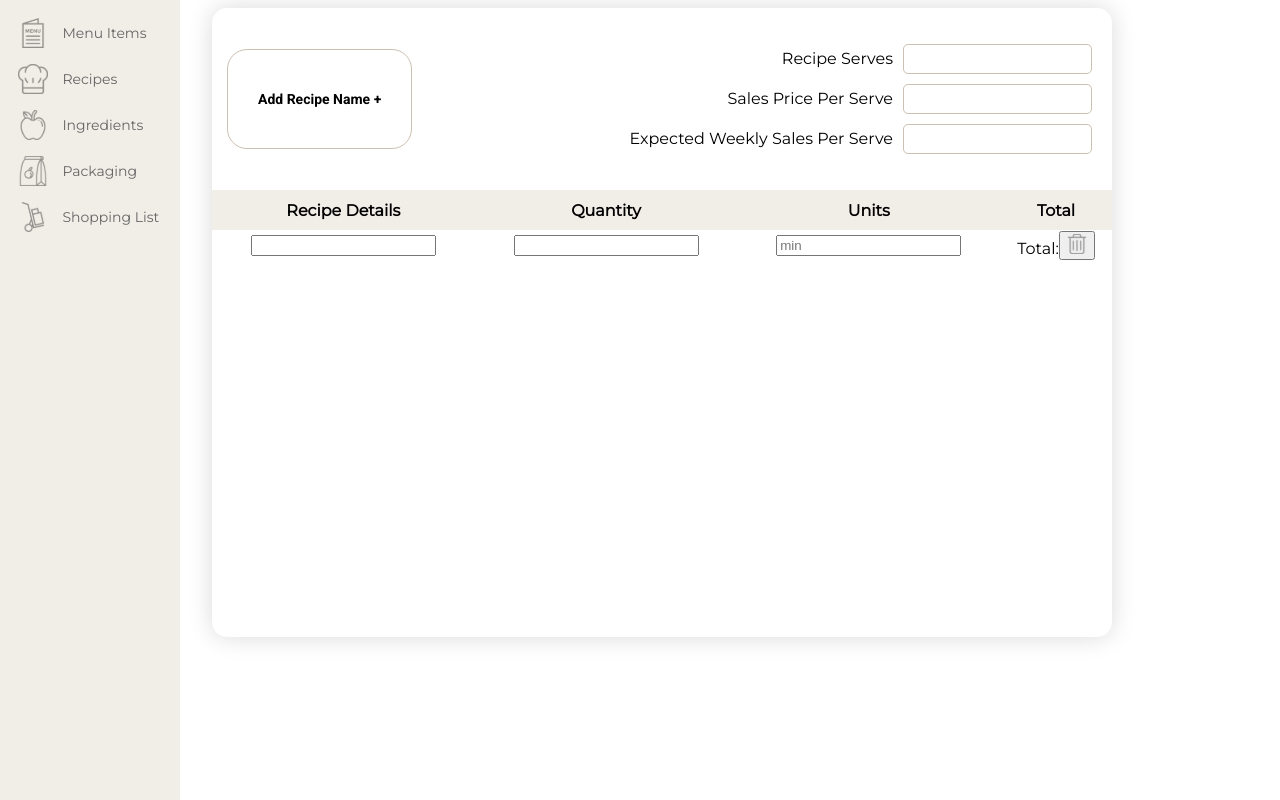
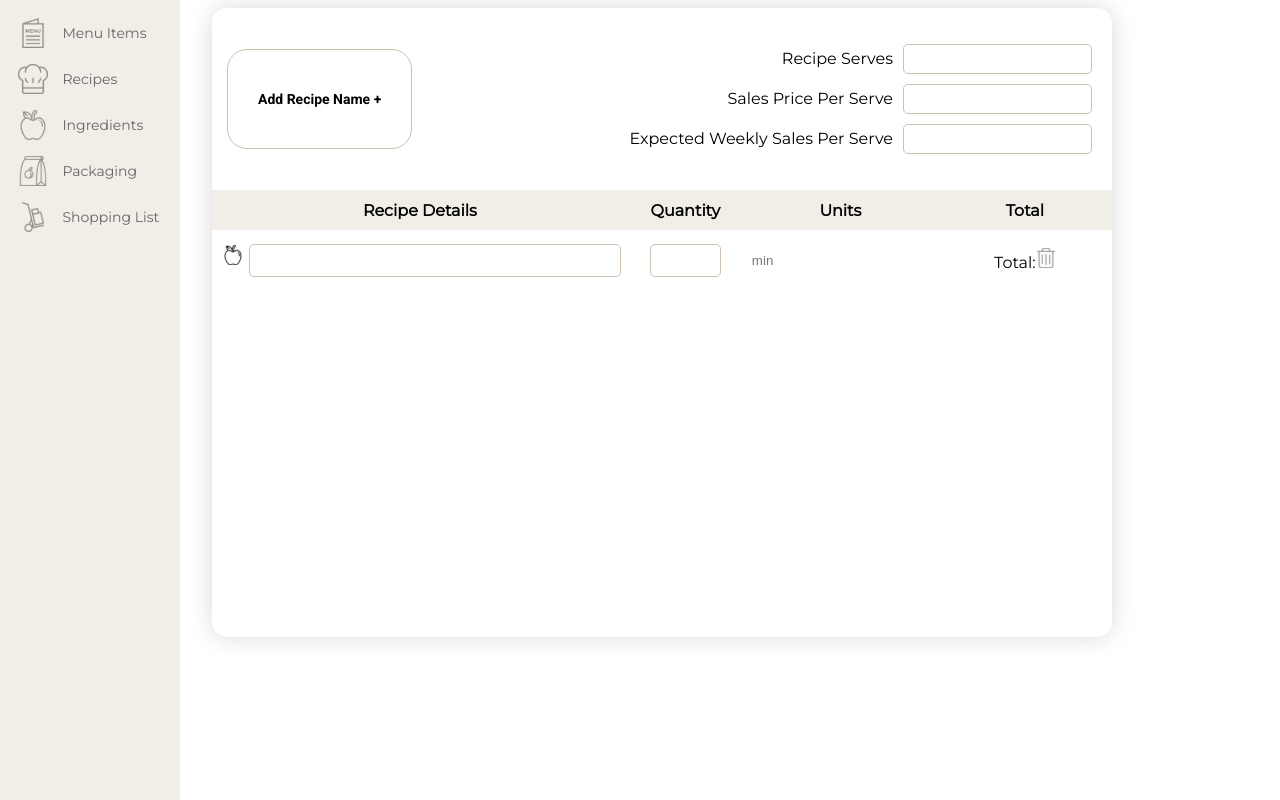
Before and after one commit to tom-curphey/rev-002, a React (Create React App) app in the folder client/: page / in a window 1280 px wide. Built offline with nearby package versions, Linux system fonts and the light colour scheme.

Commit message:
initial implementation of recipe details table row

```diff
--- a/client/src/components/recipe-details/recipe-details.component.tsx
+++ b/client/src/components/recipe-details/recipe-details.component.tsx
@@ -1,19 +1,34 @@
 import * as React from "react";
 import { ReactComponent as DeleteIcon } from "../../assets/icon-delete.svg";
-import { RecipeDetailsContainer } from "./recipe-details.styles";
+import {
+  RecipeDetailsContainer,
+  RecipeDetailsInput,
+  RecipeDetailsCol,
+  QuantityCol,
+  UnitsCol,
+  TotalCol,
+  UnitsInput,
+  RecipeDetailsFieldContainer,
+  RecipeDetailsIcon
+} from "./recipe-details.styles";
+
+import IconApple from "../../assets/icon-apple.svg";
 
 const RecipeDetails: React.FC = () => (
   <RecipeDetailsContainer>
-    <td>
-      <input />
-    </td>
-    <td>
-      <input />
-    </td>
-    <td>
-      <input type="number" placeholder="min" />
-    </td>
-    <td>
+    <RecipeDetailsCol>
+      <RecipeDetailsFieldContainer>
+        <RecipeDetailsIcon src={IconApple} />
+        <RecipeDetailsInput />
+      </RecipeDetailsFieldContainer>
+    </RecipeDetailsCol>
+    <QuantityCol>
+      <RecipeDetailsInput />
+    </QuantityCol>
+    <UnitsCol>
+      <UnitsInput type="number" placeholder="min" />
+    </UnitsCol>
+    <TotalCol>
       <div>
         Total:
         <span>
@@ -22,7 +37,7 @@ const RecipeDetails: React.FC = () => (
           </button>
         </span>
       </div>
-    </td>
+    </TotalCol>
   </RecipeDetailsContainer>
 );
 
--- a/client/src/components/recipe-details/recipe-details.styles.tsx
+++ b/client/src/components/recipe-details/recipe-details.styles.tsx
@@ -2,6 +2,47 @@ import styled from "styled-components";
 
 export const RecipeDetailsContainer = styled.tr`
   text-align: center;
+  height: 60px;
 `;
 
-export const RecipeDetailsInput = styled.input``;
+export const RecipeDetailsInput = styled.input`
+  width: 90%;
+`;
+
+export const RecipeDetailsFieldContainer = styled.div`
+  dipslay: flex;
+
+  align-items: center;
+`;
+
+export const UnitsInput = styled.input`
+  border: none;
+  background: none;
+`;
+
+export const RecipeDetailsCol = styled.td`
+  width: 48%;
+`;
+
+export const QuantityCol = styled.td`
+  width: 13%;
+  padding: 0 2%;
+`;
+
+export const UnitsCol = styled.td`
+  width: 15%;
+`;
+
+export const TotalCol = styled.td`
+  width: 20%;
+
+  button {
+    border: none;
+    background: none;
+    padding: 0;
+  }
+`;
+
+export const RecipeDetailsIcon = styled.img`
+  padding: 0 6px 0 4px;
+`;
--- a/client/src/global.styles.tsx
+++ b/client/src/global.styles.tsx
@@ -3,5 +3,17 @@ import { createGlobalStyle } from "styled-components";
 export const GlobalStyle = createGlobalStyle`
     body{
         font-family: "Montserrat", sans-serif;
+
+        input{
+            border: 1px solid #CDC0B2;
+            box-sizing: border-box;
+            border-radius: 5px;
+            padding: 8px;
+
+        }
+
+        button {
+            cursor: pointer;
+        }
     }
 `;
```
Also changed, not shown: client/src/assets/icon-apple.svg (added).
